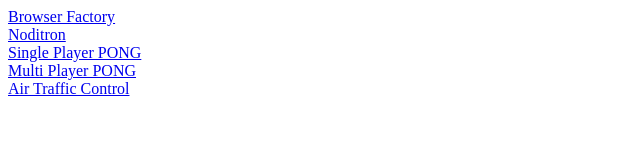
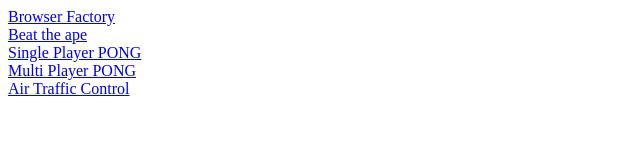
Before and after one commit to nodi-andy/mynodicom, a website: page public/index.html in a window 1280 px wide. Shown: the full height of the page, 0-640 px from the left. Drawn offline with Linux system fonts and the light colour scheme.

Commit message:
beat the ape

```diff
--- a/public/index.html
+++ b/public/index.html
@@ -7,7 +7,7 @@
     <html>
     <div class="wrapper">
       <div><a href="./browser-factory">Browser Factory</a></div>
-      <div><a href="https://www.noditron.com"> Noditron</a></div>
+      <div><a href="./beat_the_ape"> Beat the ape</a></div>
       <div><a href="./pong/singleplayer">Single Player PONG</div>
       <div><a href="./pong/multiplayer/public">Multi Player PONG</div>
       <div><a href="./atc/single_player">Air Traffic Control</div>
```
